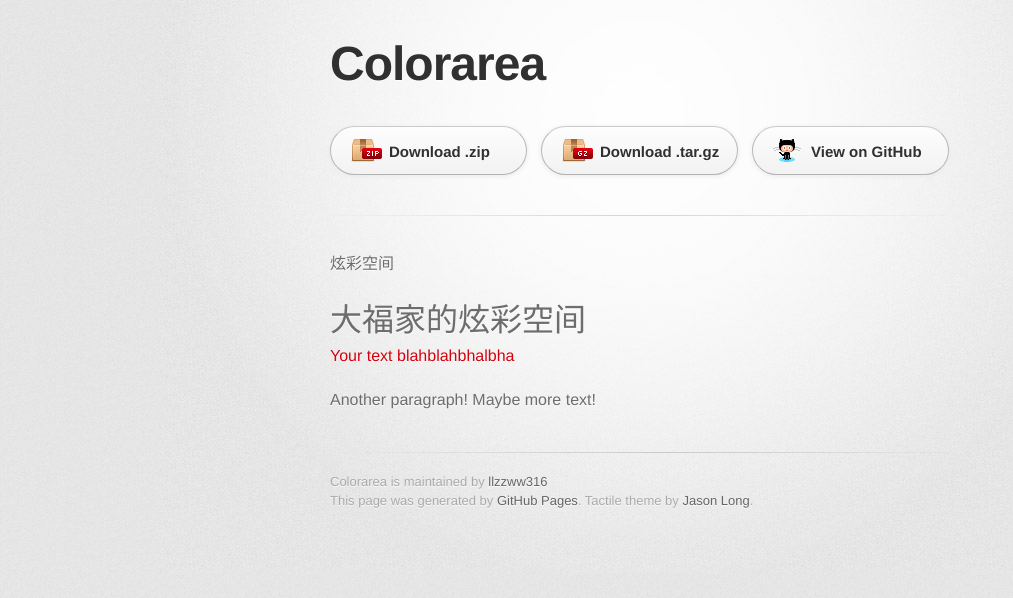
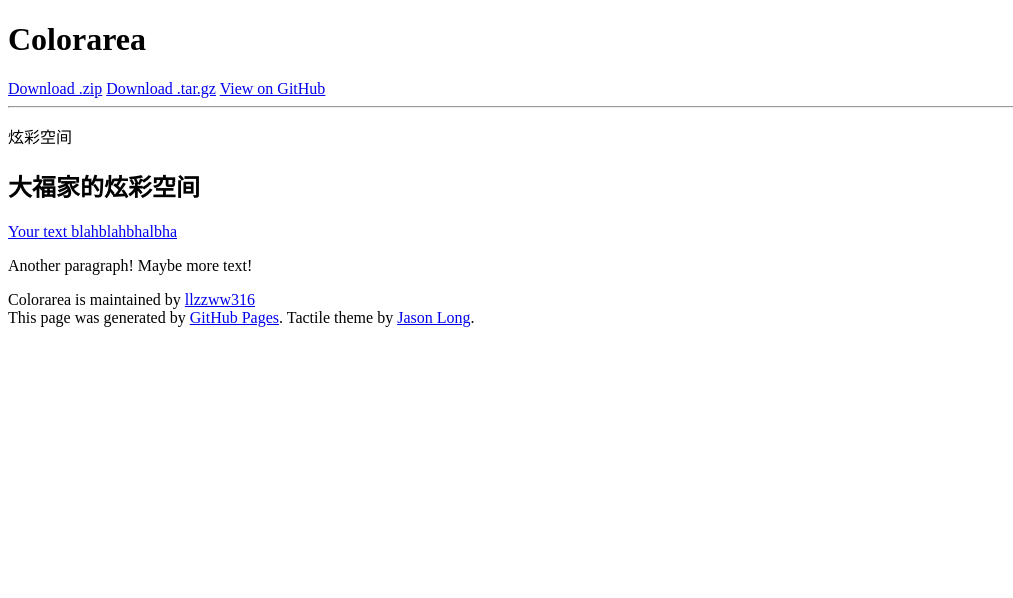
Before and after one commit to llzzww316/colorarea, a plain HTML site: page index.html in a window 1280 px wide. Shown: the whole page, without its empty margins (0-1013 px from the left). Drawn offline with Linux system fonts and the light colour scheme; a web font is replaced by a local one.

Commit message:
Update index.html

```diff
--- a/index.html
+++ b/index.html
@@ -4,9 +4,7 @@
     <meta charset='utf-8'>
     <meta http-equiv="X-UA-Compatible" content="chrome=1">
     <link href='https://fonts.googleapis.com/css?family=Chivo:900' rel='stylesheet' type='text/css'>
-    <link rel="stylesheet" type="text/css" href="stylesheets/stylesheet.css" media="screen">
-    <link rel="stylesheet" type="text/css" href="stylesheets/pygment_trac.css" media="screen">
-    <link rel="stylesheet" type="text/css" href="stylesheets/print.css" media="print">
+
     <!--[if lt IE 9]>
     <script src="//html5shiv.googlecode.com/svn/trunk/html5.js"></script>
     <![endif]-->
```
